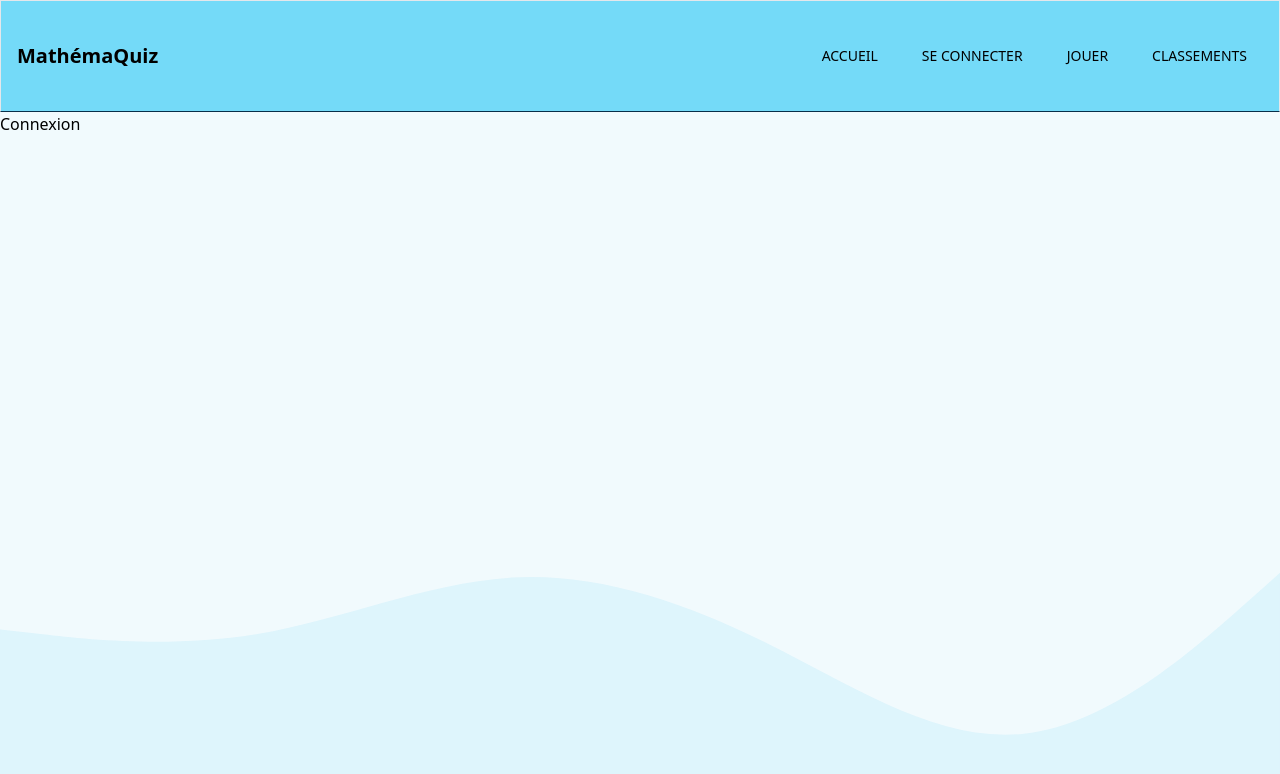
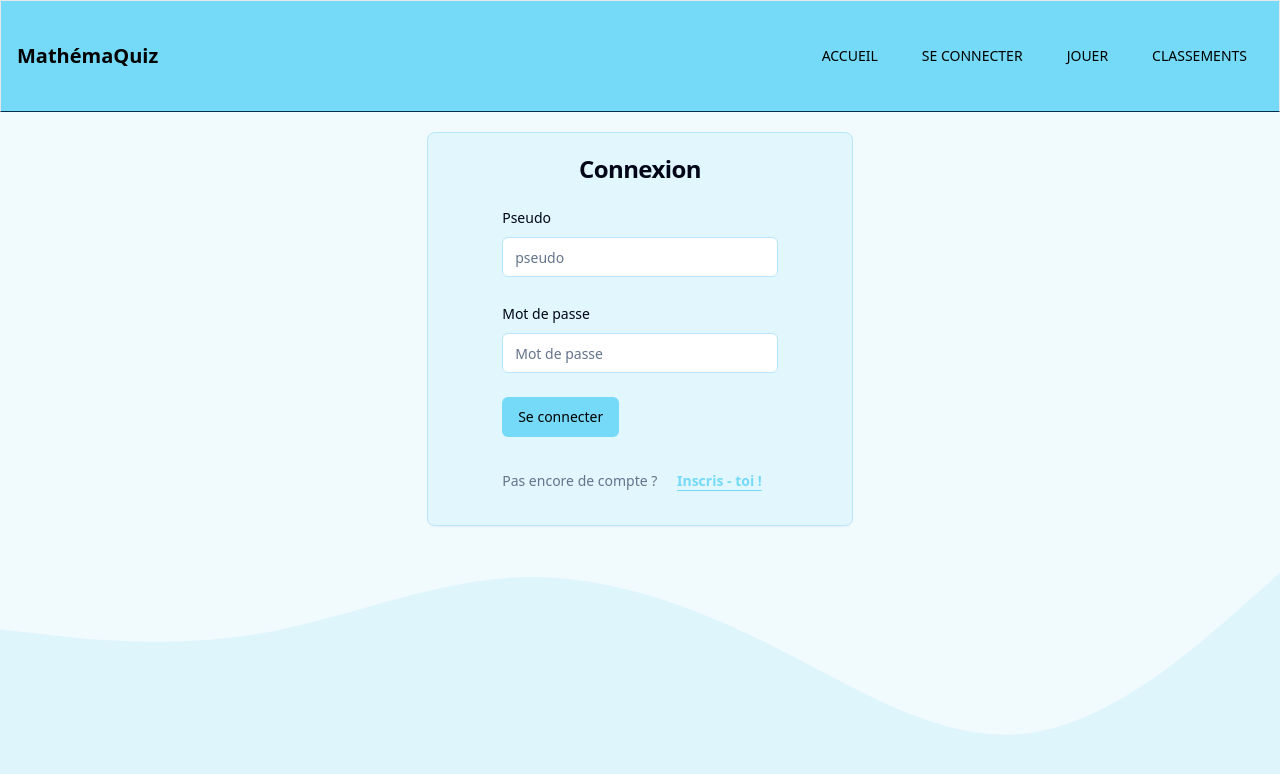
Before and after one commit to MisterWaner/math_game_front, a React (Vite) app: page /connexion in a window 1280 px wide. Shown: the top 774 px of the page. Built offline with nearby package versions, Linux system fonts and the light colour scheme.

Commit message:
5th commit: made login page with login form

```diff
--- /dev/null
+++ b/src/components/Cards/FormCard.tsx
@@ -0,0 +1,18 @@
+import { Card, CardContent, CardHeader, CardTitle } from "@/components/ui/card";
+
+export default function FormCard({
+    children,
+    title,
+}: {
+    children: React.ReactNode;
+    title: string;
+}) {
+    return (
+        <Card className="bg-secondaryBg max-sm:w-10/12 max-md:w-8/12 md:w-6/12 lg:w-4/12 flex flex-col items-center">
+            <CardHeader className="w-full flex justify-center items-center">
+                <CardTitle>{title}</CardTitle>
+            </CardHeader>
+            <CardContent>{children}</CardContent>
+        </Card>
+    );
+}
--- /dev/null
+++ b/src/components/Forms/LoginForm.tsx
@@ -0,0 +1,73 @@
+import { zodResolver } from "@hookform/resolvers/zod";
+import { useForm } from "react-hook-form";
+import { z } from "zod";
+
+import { loginSchema } from "@/lib/zod-schemas";
+import {
+    Form,
+    FormControl,
+    FormField,
+    FormItem,
+    FormLabel,
+    FormMessage,
+} from "@/components/ui/form";
+import { Input } from "@/components/ui/input";
+import { Button } from "@/components/ui/button";
+import SignupModal from "../Modals/SignupModal";
+
+export default function LoginForm() {
+    const form = useForm<z.infer<typeof loginSchema>>({
+        resolver: zodResolver(loginSchema),
+        defaultValues: {
+            username: "",
+            password: "",
+        },
+    });
+
+    function onSubmit(values: z.infer<typeof loginSchema>) {
+        console.log(values);
+    }
+
+    return (
+        <Form {...form}>
+            <form onSubmit={form.handleSubmit(onSubmit)} className="space-y-6">
+                <FormField
+                    control={form.control}
+                    name="username"
+                    render={({ field }) => (
+                        <FormItem>
+                            <FormLabel>Pseudo</FormLabel>
+                            <FormControl>
+                                <Input placeholder="pseudo" {...field} />
+                            </FormControl>
+                            <FormMessage />
+                        </FormItem>
+                    )}
+                />
+                <FormField
+                    control={form.control}
+                    name="password"
+                    render={({ field }) => (
+                        <FormItem>
+                            <FormLabel>Mot de passe</FormLabel>
+                            <FormControl>
+                                <Input placeholder="Mot de passe" {...field} />
+                            </FormControl>
+                            <FormMessage />
+                        </FormItem>
+                    )}
+                />
+
+                <Button type="submit">Se connecter</Button>
+
+                <div className="text-sm text-slate-500 dark:text-slate-400">
+                    Pas encore de compte ?{" "}
+                    <SignupModal
+                        className="text-sky-500 hover:bg-transparent underline underline-offset-4"
+                        label="Inscris - toi !"
+                    />
+                </div>
+            </form>
+        </Form>
+    );
+}
--- a/src/components/Forms/SignupForm.tsx
+++ b/src/components/Forms/SignupForm.tsx
@@ -1,7 +1,6 @@
 import { zodResolver } from "@hookform/resolvers/zod";
 import { useForm } from "react-hook-form";
 import { z } from "zod";
-import { Link } from "react-router-dom";
 
 import { registerSchema } from "@/lib/zod-schemas";
 import {
@@ -37,9 +36,6 @@ export default function SignupForm() {
         console.log(values);
     }
 
-    function onCancel() {
-        console.log("cancel");
-    }
     return (
         <Form {...form}>
             <form onSubmit={form.handleSubmit(onSubmit)} className="space-y-6">
@@ -141,10 +137,7 @@ export default function SignupForm() {
                     />
                 </div>
                 <div className="grid grid-cols-2 gap-4">
-                    <Button type="submit">S&apos;enregistrer</Button>
-                    <Button asChild variant="destructive" onClick={onCancel}>
-                        <Link to="/">Annuler</Link>
-                    </Button>
+                    <Button type="submit" className="col-start-2">S&apos;enregistrer</Button>
                 </div>
             </form>
         </Form>
--- /dev/null
+++ b/src/components/ui/card.tsx
@@ -0,0 +1,79 @@
+import * as React from "react"
+
+import { cn } from "@/lib/utils"
+
+const Card = React.forwardRef<
+  HTMLDivElement,
+  React.HTMLAttributes<HTMLDivElement>
+>(({ className, ...props }, ref) => (
+  <div
+    ref={ref}
+    className={cn(
+      "rounded-lg border border-sky-200 bg-white text-slate-950 shadow-sm dark:border-slate-800 dark:bg-slate-950 dark:text-slate-50",
+      className
+    )}
+    {...props}
+  />
+))
+Card.displayName = "Card"
+
+const CardHeader = React.forwardRef<
+  HTMLDivElement,
+  React.HTMLAttributes<HTMLDivElement>
+>(({ className, ...props }, ref) => (
+  <div
+    ref={ref}
+    className={cn("flex flex-col space-y-1.5 p-6", className)}
+    {...props}
+  />
+))
+CardHeader.displayName = "CardHeader"
+
+const CardTitle = React.forwardRef<
+  HTMLParagraphElement,
+  React.HTMLAttributes<HTMLHeadingElement>
+>(({ className, ...props }, ref) => (
+  <h3
+    ref={ref}
+    className={cn(
+      "text-2xl font-semibold leading-none tracking-tight",
+      className
+    )}
+    {...props}
+  />
+))
+CardTitle.displayName = "CardTitle"
+
+const CardDescription = React.forwardRef<
+  HTMLParagraphElement,
+  React.HTMLAttributes<HTMLParagraphElement>
+>(({ className, ...props }, ref) => (
+  <p
+    ref={ref}
+    className={cn("text-sm text-slate-500 dark:text-slate-400", className)}
+    {...props}
+  />
+))
+CardDescription.displayName = "CardDescription"
+
+const CardContent = React.forwardRef<
+  HTMLDivElement,
+  React.HTMLAttributes<HTMLDivElement>
+>(({ className, ...props }, ref) => (
+  <div ref={ref} className={cn("p-6 pt-0", className)} {...props} />
+))
+CardContent.displayName = "CardContent"
+
+const CardFooter = React.forwardRef<
+  HTMLDivElement,
+  React.HTMLAttributes<HTMLDivElement>
+>(({ className, ...props }, ref) => (
+  <div
+    ref={ref}
+    className={cn("flex items-center p-6 pt-0", className)}
+    {...props}
+  />
+))
+CardFooter.displayName = "CardFooter"
+
+export { Card, CardHeader, CardFooter, CardTitle, CardDescription, CardContent }
--- a/src/components/ui/input.tsx
+++ b/src/components/ui/input.tsx
@@ -11,7 +11,7 @@ const Input = React.forwardRef<HTMLInputElement, InputProps>(
       <input
         type={type}
         className={cn(
-          "flex h-10 w-full rounded-md border border-slate-200 bg-white px-3 py-2 text-sm ring-offset-white file:border-0 file:bg-transparent file:text-sm file:font-medium placeholder:text-slate-500 focus-visible:outline-none focus-visible:ring-2 focus-visible:ring-slate-950 focus-visible:ring-offset-2 disabled:cursor-not-allowed disabled:opacity-50 dark:border-slate-800 dark:bg-slate-950 dark:ring-offset-slate-950 dark:placeholder:text-slate-400 dark:focus-visible:ring-slate-300",
+          "flex h-10 w-full rounded-md border border-sky-200 bg-white px-3 py-2 text-sm ring-offset-white file:border-0 file:bg-transparent file:text-sm file:font-medium placeholder:text-slate-500 focus-visible:outline-none focus-visible:ring-2 focus-visible:ring-sky-950 focus-visible:ring-offset-2 disabled:cursor-not-allowed disabled:opacity-50 dark:border-slate-800 dark:bg-slate-950 dark:ring-offset-slate-950 dark:placeholder:text-slate-400 dark:focus-visible:ring-slate-300",
           className
         )}
         ref={ref}
--- a/src/components/ui/select.tsx
+++ b/src/components/ui/select.tsx
@@ -17,7 +17,7 @@ const SelectTrigger = React.forwardRef<
   <SelectPrimitive.Trigger
     ref={ref}
     className={cn(
-      "flex h-10 w-full items-center justify-between rounded-md border border-slate-200 bg-white px-3 py-2 text-sm ring-offset-white placeholder:text-slate-500 focus:outline-none focus:ring-2 focus:ring-slate-950 focus:ring-offset-2 disabled:cursor-not-allowed disabled:opacity-50 [&>span]:line-clamp-1 dark:border-slate-800 dark:bg-slate-950 dark:ring-offset-slate-950 dark:placeholder:text-slate-400 dark:focus:ring-slate-300",
+      "flex h-10 w-full items-center justify-between rounded-md border border-sky-200 bg-white px-3 py-2 text-sm ring-offset-white placeholder:text-slate-500 focus:outline-none focus:ring-2 focus:ring-slate-950 focus:ring-offset-2 disabled:cursor-not-allowed disabled:opacity-50 [&>span]:line-clamp-1 dark:border-slate-800 dark:bg-slate-950 dark:ring-offset-slate-950 dark:placeholder:text-slate-400 dark:focus:ring-slate-300",
       className
     )}
     {...props}
@@ -73,7 +73,7 @@ const SelectContent = React.forwardRef<
     <SelectPrimitive.Content
       ref={ref}
       className={cn(
-        "relative z-50 max-h-96 min-w-[8rem] overflow-hidden rounded-md border border-slate-200 bg-white text-slate-950 shadow-md data-[state=open]:animate-in data-[state=closed]:animate-out data-[state=closed]:fade-out-0 data-[state=open]:fade-in-0 data-[state=closed]:zoom-out-95 data-[state=open]:zoom-in-95 data-[side=bottom]:slide-in-from-top-2 data-[side=left]:slide-in-from-right-2 data-[side=right]:slide-in-from-left-2 data-[side=top]:slide-in-from-bottom-2 dark:border-slate-800 dark:bg-slate-950 dark:text-slate-50",
+        "relative z-50 max-h-96 min-w-[8rem] overflow-hidden rounded-md border border-sky-200 bg-white text-slate-950 shadow-md data-[state=open]:animate-in data-[state=closed]:animate-out data-[state=closed]:fade-out-0 data-[state=open]:fade-in-0 data-[state=closed]:zoom-out-95 data-[state=open]:zoom-in-95 data-[side=bottom]:slide-in-from-top-2 data-[side=left]:slide-in-from-right-2 data-[side=right]:slide-in-from-left-2 data-[side=top]:slide-in-from-bottom-2 dark:border-slate-800 dark:bg-slate-950 dark:text-slate-50",
         position === "popper" &&
           "data-[side=bottom]:translate-y-1 data-[side=left]:-translate-x-1 data-[side=right]:translate-x-1 data-[side=top]:-translate-y-1",
         className
@@ -116,7 +116,7 @@ const SelectItem = React.forwardRef<
   <SelectPrimitive.Item
     ref={ref}
     className={cn(
-      "relative flex w-full cursor-default select-none items-center rounded-sm py-1.5 pl-8 pr-2 text-sm outline-none focus:bg-slate-100 focus:text-slate-900 data-[disabled]:pointer-events-none data-[disabled]:opacity-50 dark:focus:bg-slate-800 dark:focus:text-slate-50",
+      "relative flex w-full cursor-default select-none items-center rounded-sm py-1.5 pl-8 pr-2 text-sm outline-none focus:bg-sky-100 focus:text-slate-900 data-[disabled]:pointer-events-none data-[disabled]:opacity-50 dark:focus:bg-slate-800 dark:focus:text-slate-50",
       className
     )}
     {...props}
@@ -138,7 +138,7 @@ const SelectSeparator = React.forwardRef<
 >(({ className, ...props }, ref) => (
   <SelectPrimitive.Separator
     ref={ref}
-    className={cn("-mx-1 my-1 h-px bg-slate-100 dark:bg-slate-800", className)}
+    className={cn("-mx-1 my-1 h-px bg-sky-100 dark:bg-slate-800", className)}
     {...props}
   />
 ))
--- a/src/pages/Connexion.tsx
+++ b/src/pages/Connexion.tsx
@@ -1,7 +1,17 @@
-
+import LoginForm from "@/components/Forms/LoginForm";
+import FormCard from "@/components/Cards/FormCard";
+import ContentSection from "@/components/ContentSection";
 
 export default function Connexion() {
-  return (
-    <div>Connexion</div>
-  )
+    return (
+        <>
+            <ContentSection>
+                <div className="flex flex-col justify-center items-center">
+                    <FormCard title="Connexion">
+                        <LoginForm />
+                    </FormCard>
+                </div>
+            </ContentSection>
+        </>
+    );
 }
```
